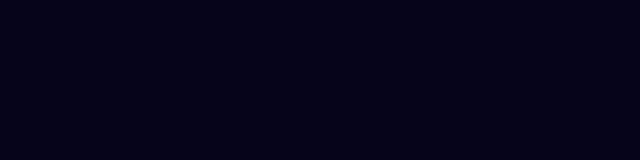
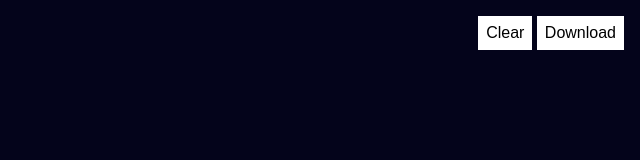
Before and after one commit to Sinakoba1/openLayers-workshop, a plain HTML site: page index.html in a window 1280 px wide. Shown: the whole page, without its empty margins (640-1280 px from the left). Drawn offline with Linux system fonts and the light colour scheme.

Commit message:
Download

```diff
--- a/index.html
+++ b/index.html
@@ -11,9 +11,24 @@
       font-family:sans-serif;
       background-color: #04041b;
     }
+    #tools {
+      position:absolute;
+      top: 1rem;
+      right: 1rem
+    }
+    #tools a {
+      display: inline-block;
+      padding: 0.5rem;
+      background: white;
+      cursor: pointer;
+    }
     </style>
   </head>
   <body>
     <div id="map-container"></div>
+    <div id="tools">
+      <a id="clear">Clear</a>
+      <a id="download" download="features.json">Download</a>
+    </div>
   </body>
 </html>
```
